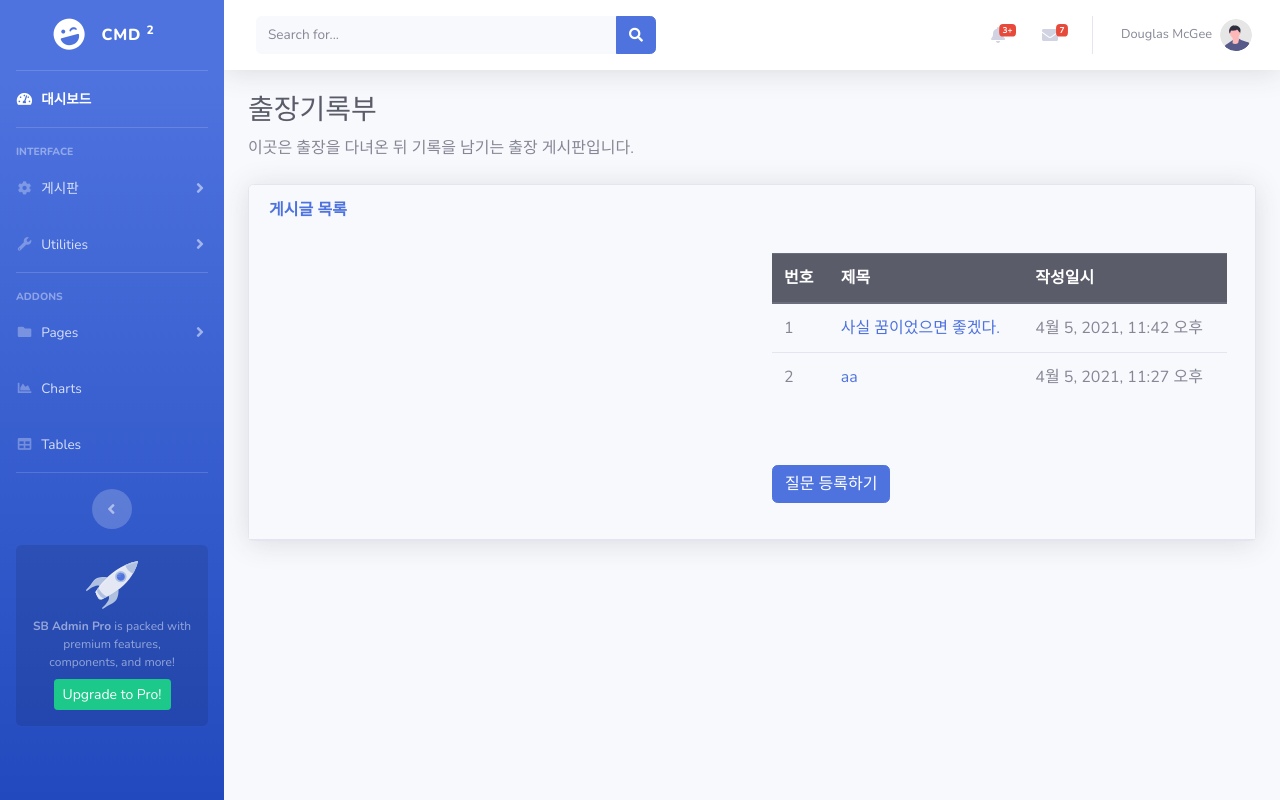
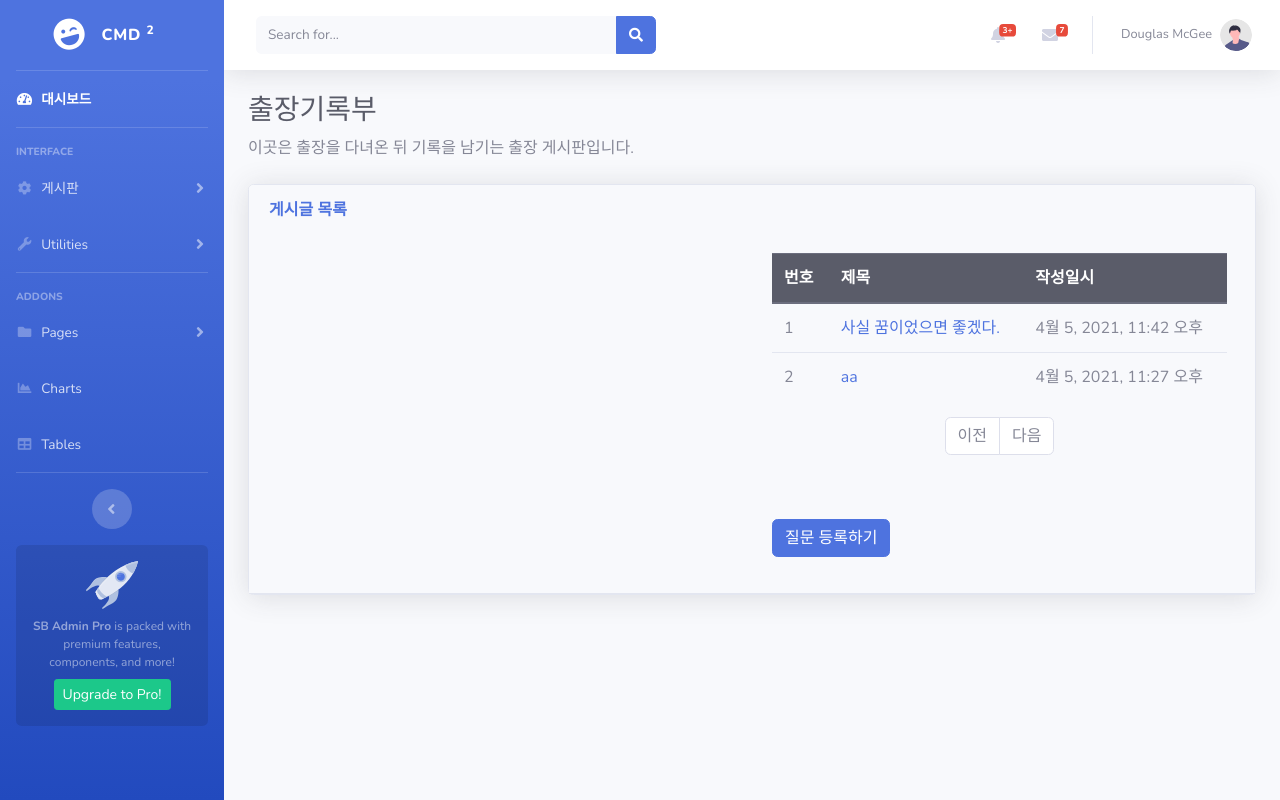
Before and after one commit to LeeJongAnn/capstone_CMD, a Django app: page /pybo/ in a window 1280 px wide. Run offline with Django 3.2, Linux system fonts and the light colour scheme; data comes from the database, SQL or seed files in the repository; some libraries are stand-ins or nearby versions.

Commit message:
페이징 처리 추가

```diff
--- a/templates/question_list.html
+++ b/templates/question_list.html
@@ -69,6 +69,41 @@
             </tbody>
         </table>
     </div>
+    <ul class="pagination justify-content-center">
+        <!-- 이전페이지 -->
+        {% if question_list.has_previous %}
+            <li class="page-item">
+                <a class="page-link" href="?page={{ question_list.previous_page_number }}">이전</a>
+            </li>
+        {% else %}
+            <li class="page-item disabled">
+                <a class="page-link" tabindex="-1" aria-disabled="true" href="#">이전</a>
+            </li>
+        {% endif %}
+        <!-- 페이지리스트 -->
+        {% for page_number in question_list.paginator.page_range %}
+            {% if page_number == question_list.number %}
+                <li class="page-item active" aria-current="page">
+                    <a class="page-link" href="?page={{ page_number }}">{{ page_number }}</a>
+                </li>
+            {% else %}
+                <li class="page-item">
+                    <a class="page-link" href="?page={{ page_number }}">{{ page_number }}</a>
+                </li>
+            {% endif %}
+        {% endfor %}
+        <!-- 다음페이지 -->
+        {% if question_list.has_next %}
+            <li class="page-item">
+                <a class="page-link" href="?page={{ question_list.next_page_number }}">다음</a>
+            </li>
+        {% else %}
+            <li class="page-item disabled">
+                <a class="page-link" tabindex="-1" aria-disabled="true" href="#">다음</a>
+            </li>
+        {% endif %}
+    </ul>
+    <!-- 페이징처리 끝 -->
     <a href="{% url 'pybo:question_create' %}" class="btn btn-primary mt-5">질문 등록하기</a>
     {#    <a href="{% url 'postcreate' %}" class="btn btn-primary btn-icon-split">#}
     {#                                        <span class="icon text-white-50">#}
```
Lines whose indentation alone changed are shown as unchanged.
